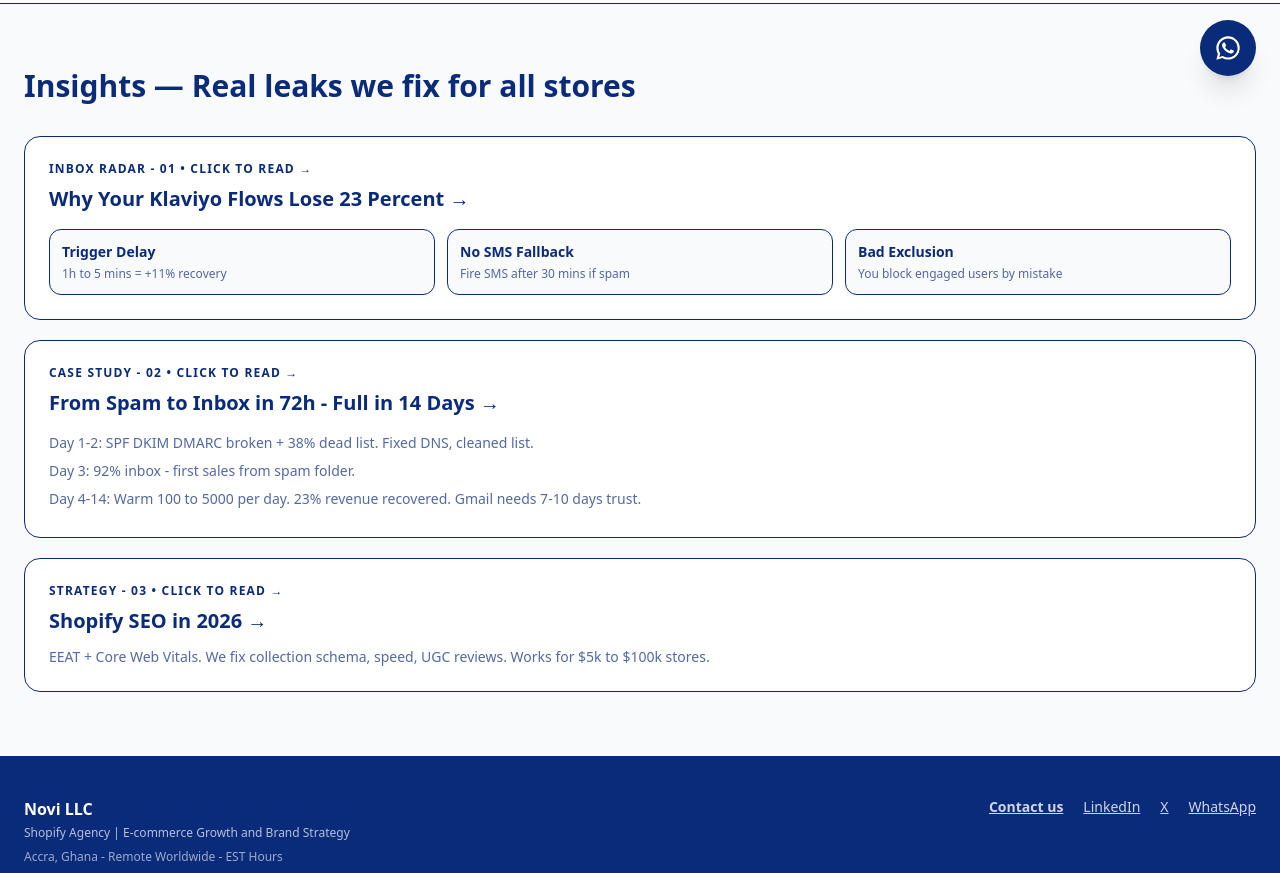
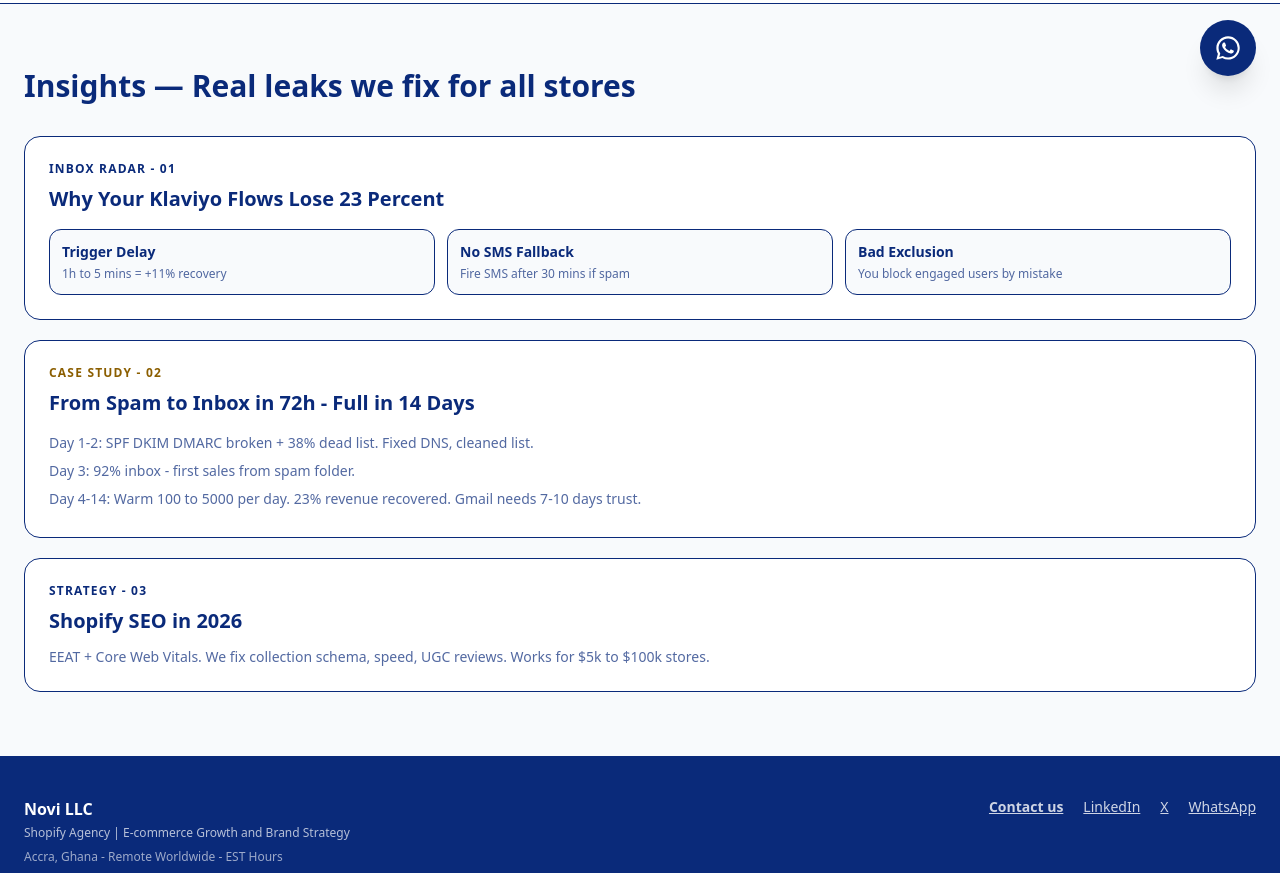
Before and after one commit to NOVI-I6699-cmd/portfolio-starter-kit, a Next.js app: page / in a window 1280 px wide. Shown: the part 700-1573 px from the top of the page. Built offline with nearby package versions, Linux system fonts and the light colour scheme.

Commit message:
Update page.tsx

```diff
--- a/app/page.tsx
+++ b/app/page.tsx
@@ -1,5 +1,4 @@
 "use client"
-import Link from 'next/link'
 import AuditForm from "./components/AuditForm"
 import WhatsAppButton from "./components/WhatsAppButton"
 
@@ -38,29 +37,9 @@ export default function Home() {
         <div className="max-w-7xl mx-auto px-6">
           <h2 className="text-3xl font-bold text-[#0A2A7A]">Insights — Real leaks we fix for all stores</h2>
           <div className="mt-8 grid gap-5">
-            <Link href="/insights/how-i-fixed-23-percent-revenue-leak-shopify" className="block bg-white rounded-2xl border p-6 hover:shadow-md transition">
-              <div className="text-xs uppercase tracking-widest font-semibold text-[#0A2A7A]">INBOX RADAR - 01 • CLICK TO READ →</div>
-              <div className="mt-2 text-xl font-bold text-[#0A2A7A]">Why Your Klaviyo Flows Lose 23 Percent →</div>
-              <div className="mt-4 grid md:grid-cols-3 gap-3 text-sm">
-                <div className="bg-slate-50 border rounded-xl p-3"><div className="font-bold">Trigger Delay</div><div className="mt-1 opacity-70 text-xs">1h to 5 mins = +11% recovery</div></div>
-                <div className="bg-slate-50 border rounded-xl p-3"><div className="font-bold">No SMS Fallback</div><div className="mt-1 opacity-70 text-xs">Fire SMS after 30 mins if spam</div></div>
-                <div className="bg-slate-50 border rounded-xl p-3"><div className="font-bold">Bad Exclusion</div><div className="mt-1 opacity-70 text-xs">You block engaged users by mistake</div></div>
-              </div>
-            </Link>
-            <Link href="/insights/from-spam-to-inbox-72h" className="block bg-white rounded-2xl border p-6 hover:shadow-md transition">
-              <div className="text-xs uppercase tracking-widest font-semibold text-[#0A2A7A]">CASE STUDY - 02 • CLICK TO READ →</div>
-              <div className="mt-2 text-xl font-bold text-[#0A2A7A]">From Spam to Inbox in 72h - Full in 14 Days →</div>
-              <div className="mt-3 text-sm leading-7 opacity-70 text-[#0A2A7A]">
-                <div>Day 1-2: SPF DKIM DMARC broken + 38% dead list. Fixed DNS, cleaned list.</div>
-                <div>Day 3: 92% inbox - first sales from spam folder.</div>
-                <div>Day 4-14: Warm 100 to 5000 per day. 23% revenue recovered. Gmail needs 7-10 days trust.</div>
-              </div>
-            </Link>
-            <Link href="/insights/shopify-seo-2026" className="block bg-white rounded-2xl border p-6 hover:shadow-md transition">
-              <div className="text-xs uppercase tracking-widest font-semibold text-[#0A2A7A]">STRATEGY - 03 • CLICK TO READ →</div>
-              <div className="mt-2 text-xl font-bold text-[#0A2A7A]">Shopify SEO in 2026 →</div>
-              <div className="mt-3 text-sm opacity-70 text-[#0A2A7A]">EEAT + Core Web Vitals. We fix collection schema, speed, UGC reviews. Works for $5k to $100k stores.</div>
-            </Link>
+            <div className="bg-white rounded-2xl border p-6"><div className="text-xs uppercase tracking-widest font-semibold text-[#0A2A7A]">INBOX RADAR - 01</div><div className="mt-2 text-xl font-bold text-[#0A2A7A]">Why Your Klaviyo Flows Lose 23 Percent</div><div className="mt-4 grid md:grid-cols-3 gap-3 text-sm"><div className="bg-slate-50 border rounded-xl p-3"><div className="font-bold">Trigger Delay</div><div className="mt-1 opacity-70 text-xs">1h to 5 mins = +11% recovery</div></div><div className="bg-slate-50 border rounded-xl p-3"><div className="font-bold">No SMS Fallback</div><div className="mt-1 opacity-70 text-xs">Fire SMS after 30 mins if spam</div></div><div className="bg-slate-50 border rounded-xl p-3"><div className="font-bold">Bad Exclusion</div><div className="mt-1 opacity-70 text-xs">You block engaged users by mistake</div></div></div></div>
+            <div className="bg-white rounded-2xl border p-6"><div className="text-xs uppercase tracking-widest font-semibold text-[#8B5E00]">CASE STUDY - 02</div><div className="mt-2 text-xl font-bold text-[#0A2A7A]">From Spam to Inbox in 72h - Full in 14 Days</div><div className="mt-3 text-sm leading-7 opacity-70 text-[#0A2A7A]"><div>Day 1-2: SPF DKIM DMARC broken + 38% dead list. Fixed DNS, cleaned list.</div><div>Day 3: 92% inbox - first sales from spam folder.</div><div>Day 4-14: Warm 100 to 5000 per day. 23% revenue recovered. Gmail needs 7-10 days trust.</div></div></div>
+            <div className="bg-white rounded-2xl border p-6"><div className="text-xs uppercase tracking-widest font-semibold">STRATEGY - 03</div><div className="mt-2 text-xl font-bold text-[#0A2A7A]">Shopify SEO in 2026</div><div className="mt-3 text-sm opacity-70 text-[#0A2A7A]">EEAT + Core Web Vitals. We fix collection schema, speed, UGC reviews. Works for $5k to $100k stores.</div></div>
           </div>
         </div>
       </section>
```
